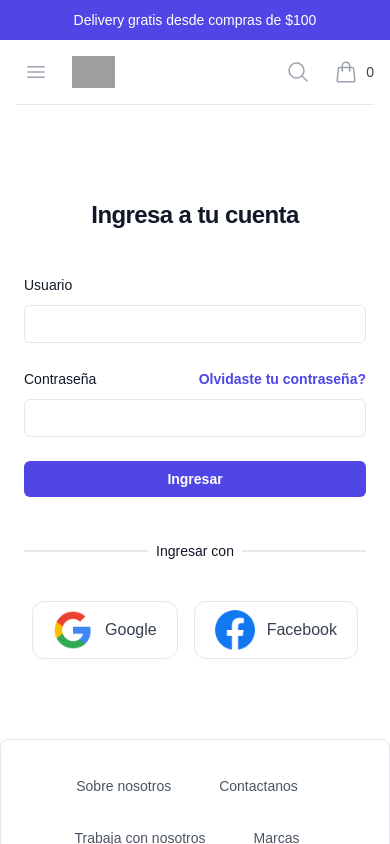
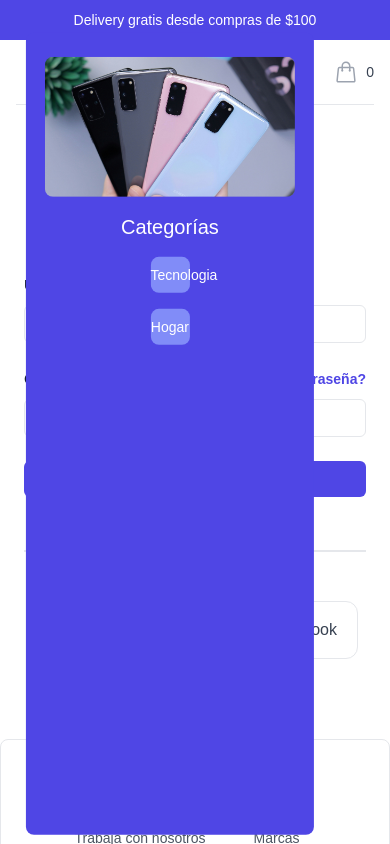
Before and after one commit to Rafael93/Mern-E-Commerce, a Next.js app in the folder client/: page /login in a window 390 px wide. Shown: the top 844 px of the page. Built offline with nearby package versions, Linux system fonts and the light colour scheme; grey boxes are pictures that could not be loaded.

Commit message:
working on sidebar in home page

```diff
--- a/client/app/components/footer.jsx
+++ b/client/app/components/footer.jsx
@@ -19,7 +19,7 @@ const socials = [
 export function Footer() {
   return (
     <>
-      <footer className="sticky w-full h-auto border rounded-lg select-none">
+      <footer className="w-full h-auto border rounded-lg select-none inherit z-0">
         <div className="mx-2 my-1 flex flex-col items-center">
           <ul className="flex flex-wrap justify-center mx-5 mt-5">
             {pages.map((page) => (
--- a/client/app/components/sidebar.jsx
+++ b/client/app/components/sidebar.jsx
@@ -1,15 +1,26 @@
 import navigation from "@/public/data";
+import Image from "next/image";
+import smartphones from "../../public/images/smartphones.jpg";
 
 export default function SideBar() {
   return (
     <>
-      <div className="bg-indigo-600 max-w-kg my-10 p-6 rounded-lg text-white absolute translate-x-[25%] sm:max-2xl:hidden">
-        <h1 className="text-xl">Categorías</h1>
+      <div className="bg-indigo-600 w-[18rem] h-[95vh] rounded-lg text-white fixed translate-x-[9%] translate-y-[-9%] justify-items-center z-1 sm:max-2xl:hidden">
+        <div>
+          <Image
+            alt="publicity"
+            width={250}
+            height={100}
+            src={smartphones}
+            className="rounded-lg mx-[auto] mt-6"
+          />
+        </div>
+        <h1 className="text-xl m-4">Categorías</h1>
         <ul>
           {navigation.categories.map((category) => (
             <li
               key={category.name}
-              className="bg-indigo-400 my-2 py-3 px-1 rounded-lg text-sm"
+              className="bg-indigo-400 my-4 py-2 mx-2 rounded-lg text-sm w-[10vw] text-center"
             >
               {category.name}
             </li>
--- a/client/app/layout.js
+++ b/client/app/layout.js
@@ -2,6 +2,7 @@ import { Geist, Geist_Mono } from "next/font/google";
 import "./globals.css";
 import { Header } from "./components/header";
 import { Footer } from "./components/footer";
+import SideBar from "./components/sidebar.jsx";
 
 const geistSans = Geist({
   variable: "--font-geist-sans",
@@ -25,6 +26,7 @@ export default function RootLayout({ children }) {
         className={`${geistSans.variable} ${geistMono.variable} antialiased`}
       >
         <Header />
+        <SideBar />
         {children}
         <Footer />
       </body>
--- a/client/app/page.js
+++ b/client/app/page.js
@@ -2,12 +2,10 @@
 
 import Carousel from "./components/carousel.jsx";
 import Products from "./components/products.jsx";
-import SideBar from "./components/sidebar.jsx";
 
 export default function Home() {
   return (
     <>
-      <SideBar />
       <div className="max-w-[1200px] mx-auto">
         <Carousel />
         <h1 className="text-lg text-center text-white bg-[--secondary-color] w-[75rem] mx-auto py-2 rounded-lg md: w-auto  ">
```
